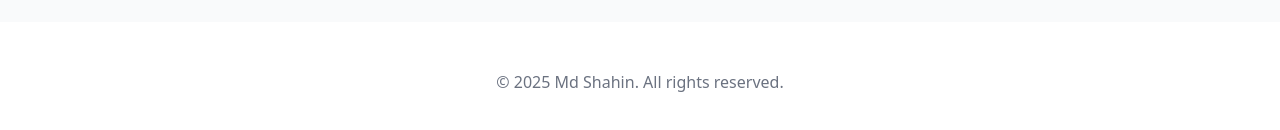
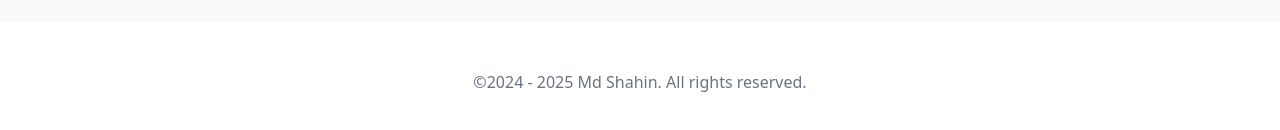
Before and after one commit to shansr-prog/Portfolio-, a React (Vite) app: page / in a window 1280 px wide. Shown: the part 3466-3596 px from the top of the page. Built offline with nearby package versions, Linux system fonts and the light colour scheme.

Commit message:
Update App.tsx

```diff
--- a/src/App.tsx
+++ b/src/App.tsx
@@ -182,7 +182,7 @@ function App() {
       <footer className="bg-white">
         <div className="max-w-7xl mx-auto py-12 px-4 sm:px-6 lg:px-8">
           <p className="text-center text-gray-500">
-            © {new Date().getFullYear()} Md Shahin. All rights reserved.
+            ©2024 - {new Date().getFullYear()} Md Shahin. All rights reserved.
           </p>
         </div>
       </footer>
```
